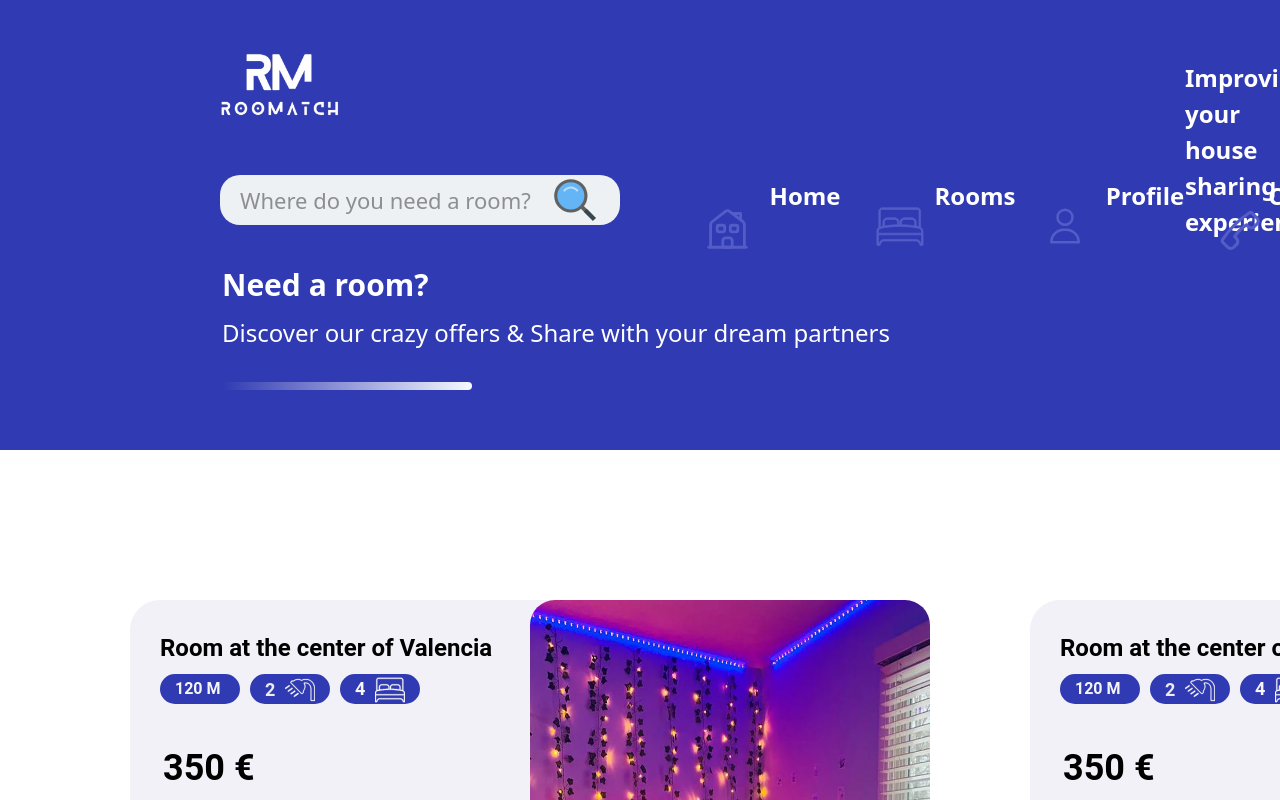
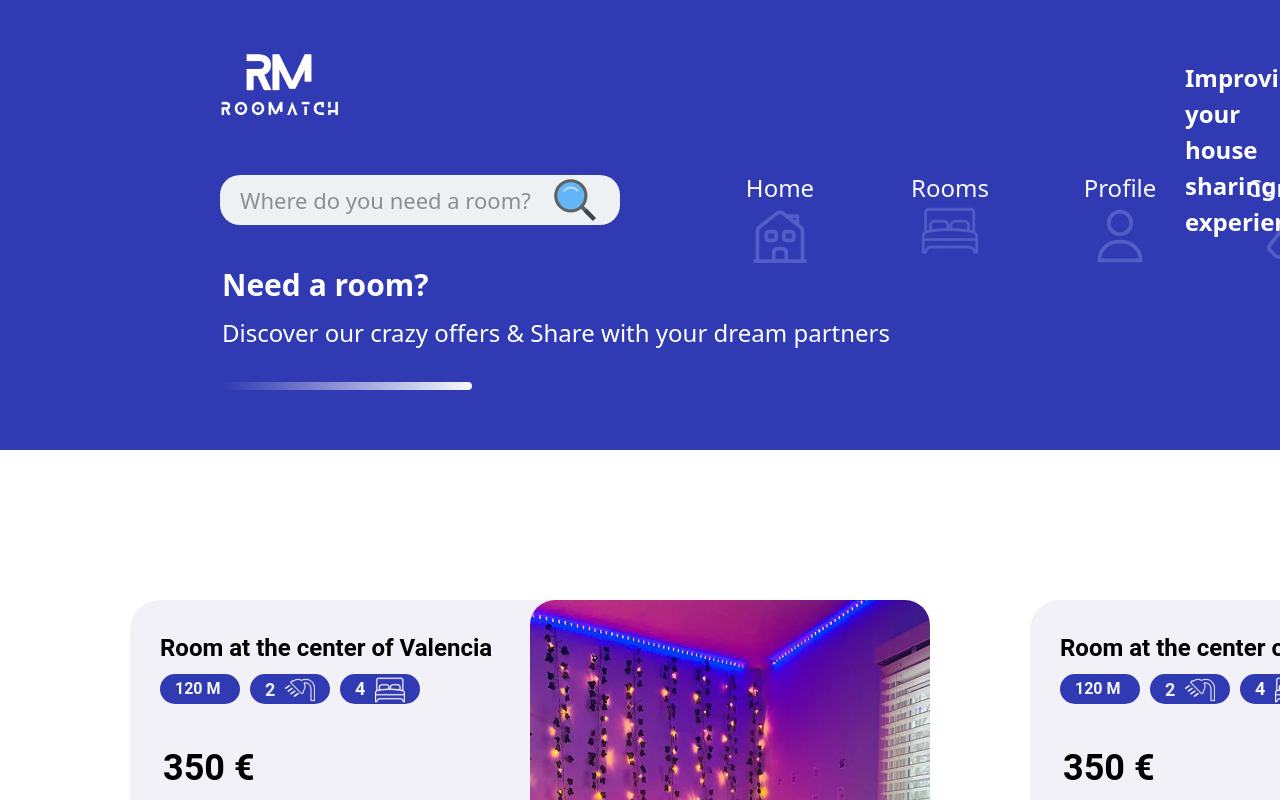
Before and after one commit to luismidv/TFGDeploy, a React (Vite) app: page /rooms in a window 1280 px wide. Shown: the top 800 px of the page. Built offline with nearby package versions, Linux system fonts and the light colour scheme.

Commit message:
Responsive trials

```diff
--- a/src/static/css/index1.css
+++ b/src/static/css/index1.css
@@ -400,37 +400,13 @@ select{
 
 
 .rooti-button img {
-    width: 45px;
-    height: 45px;
+    width: 100%;
+    height: 100%;
     position: relative;
 
 }
 
-.rooti-button:nth-of-type(2) img{
 
-    width: 50px;
-    height: 50px;
-}
-
-.rooti-button:nth-of-type(3) img{
-
-    width: 40px;
-    height: 40px;
-}
-
-.rooti-button:nth-of-type(4) img{
-    width: 50px;
-    height: 50px;
-}
-
-.rooti-button p{
-    position: relative;
-    left:25px;
-    top: 8px;
-    font-weight: bold;
-    color:white;
-
-}
 
 .rooti-button:hover{
     transition-duration: 0.5s;
```
